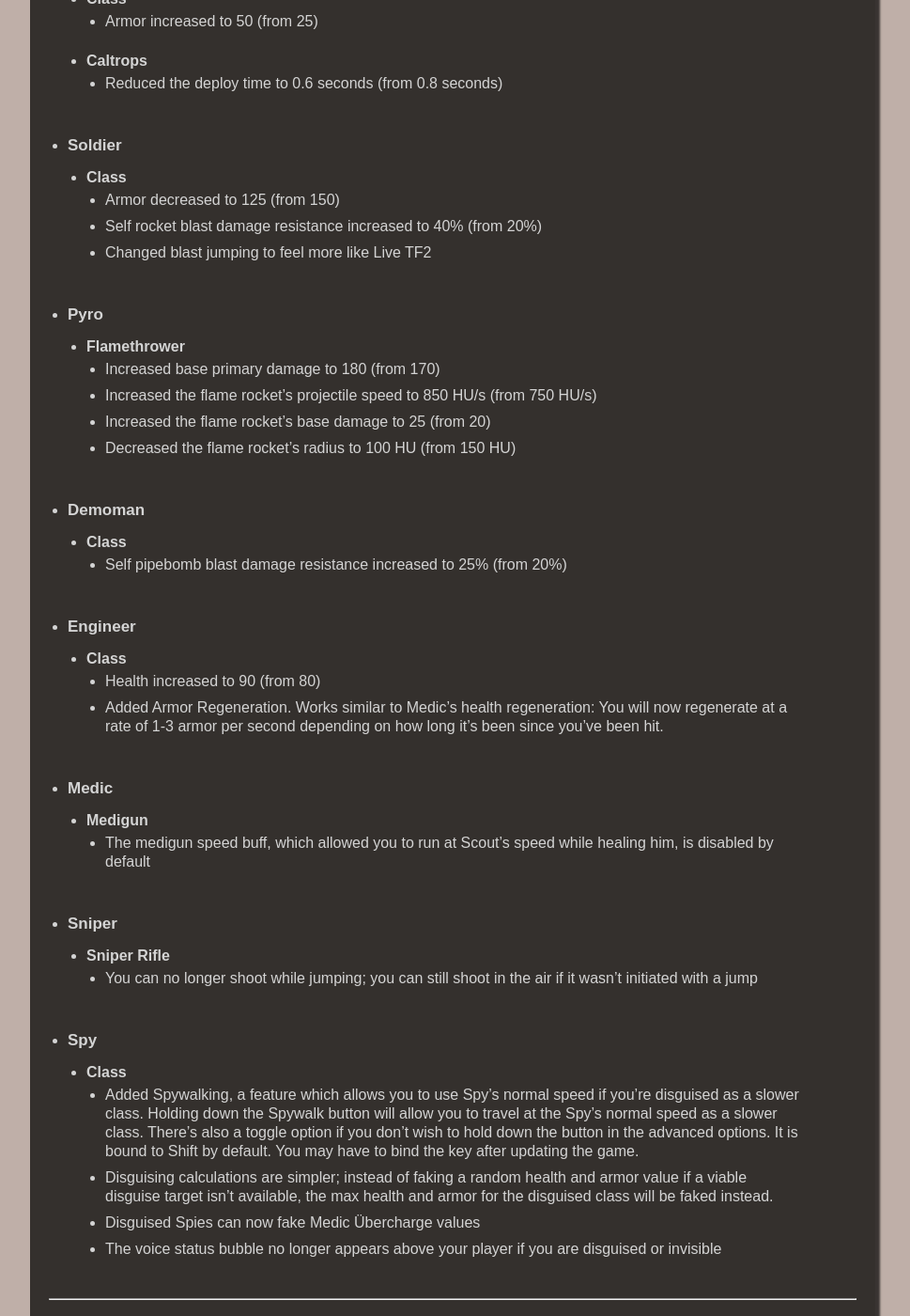
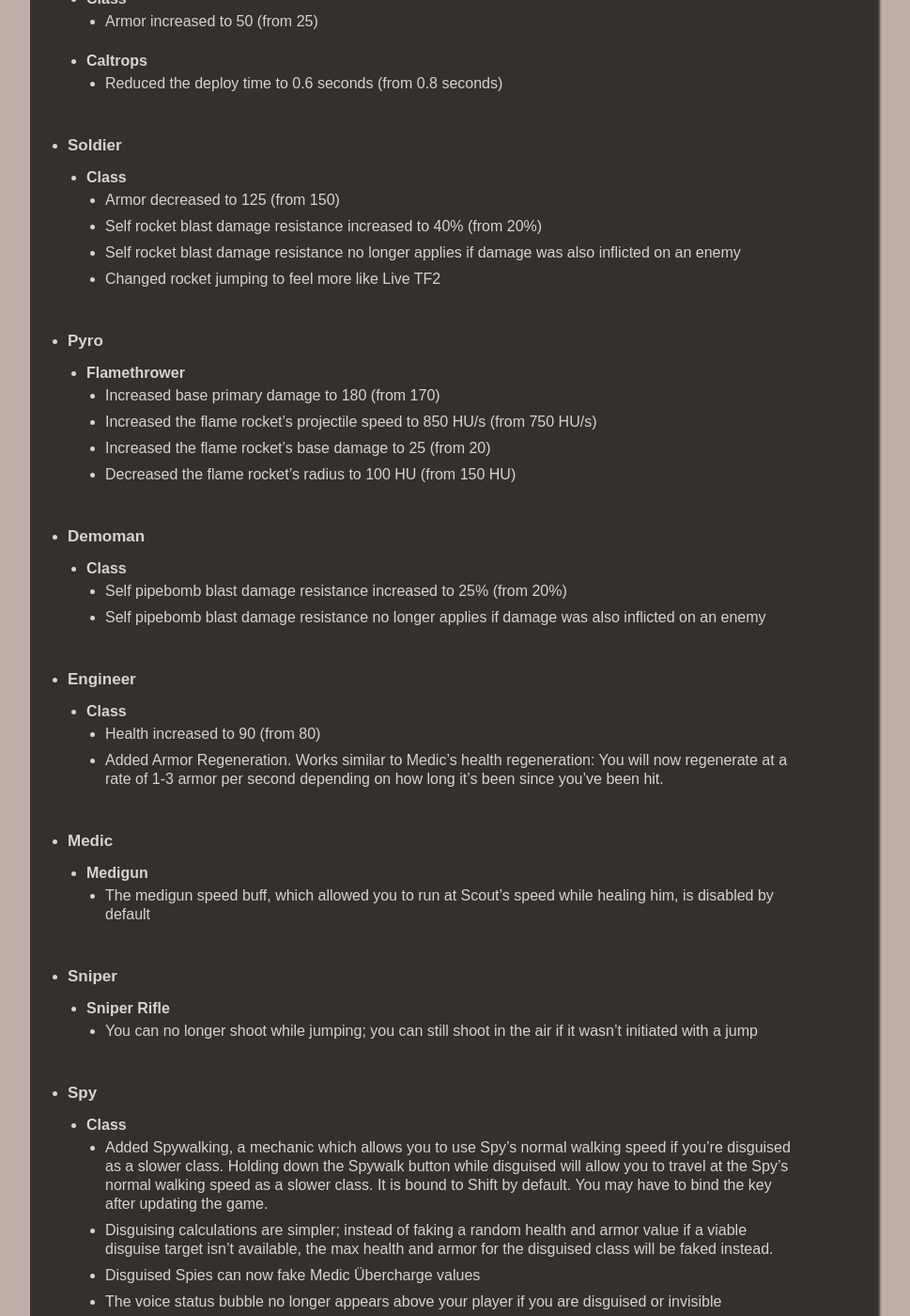
Before and after one commit to Pre-Fortress-2/PF2-Website, a Jekyll site: the page built from _posts/updates/2024-06-28-update-073.md, in a window 1280 px wide and 1400 px high, scrolled down 901 px. Shown: the whole window at 94% size, without its empty margins (158-1127 px from the left). Built offline with Jekyll 4.4.1, drawn with Linux system fonts in a browser that asks for light colours.

Commit message:
added a line about self blast damage resistance as well as some grammar issues

```diff
--- a/_posts/updates/2024-06-28-update-073.md
+++ b/_posts/updates/2024-06-28-update-073.md
@@ -30,7 +30,8 @@
 	- #### Class
 		- Armor decreased to 125 (from 150)
 		- Self rocket blast damage resistance increased to 40% (from 20%)
-		- Changed blast jumping to feel more like Live TF2
+		- Self rocket blast damage resistance no longer applies if damage was also inflicted on an enemy
+		- Changed rocket jumping to feel more like Live TF2
 
 - ### Pyro
 	- #### Flamethrower
@@ -42,6 +43,7 @@
 - ### Demoman
 	- #### Class
 		- Self pipebomb blast damage resistance increased to 25% (from 20%)
+		- Self pipebomb blast damage resistance no longer applies if damage was also inflicted on an enemy
 
 - ### Engineer
 	- #### Class
@@ -58,7 +60,7 @@
 
 - ### Spy
 	- #### Class
-		- Added Spywalking, a feature which allows you to use Spy's normal speed if you're disguised as a slower class. Holding down the Spywalk button will allow you to travel at the Spy's normal speed as a slower class. There's also a toggle option if you don't wish to hold down the button in the advanced options. It is bound to Shift by default. You may have to bind the key after updating the game.
+		- Added Spywalking, a mechanic which allows you to use Spy's normal walking speed if you're disguised as a slower class. Holding down the Spywalk button while disguised will allow you to travel at the Spy's normal walking speed as a slower class. It is bound to Shift by default. You may have to bind the key after updating the game.
 		- Disguising calculations are simpler; instead of faking a random health and armor value if a viable disguise target isn't available, the max health and armor for the disguised class will be faked instead.
 		- Disguised Spies can now fake Medic Übercharge values
 		- The voice status bubble no longer appears above your player if you are disguised or invisible
```
